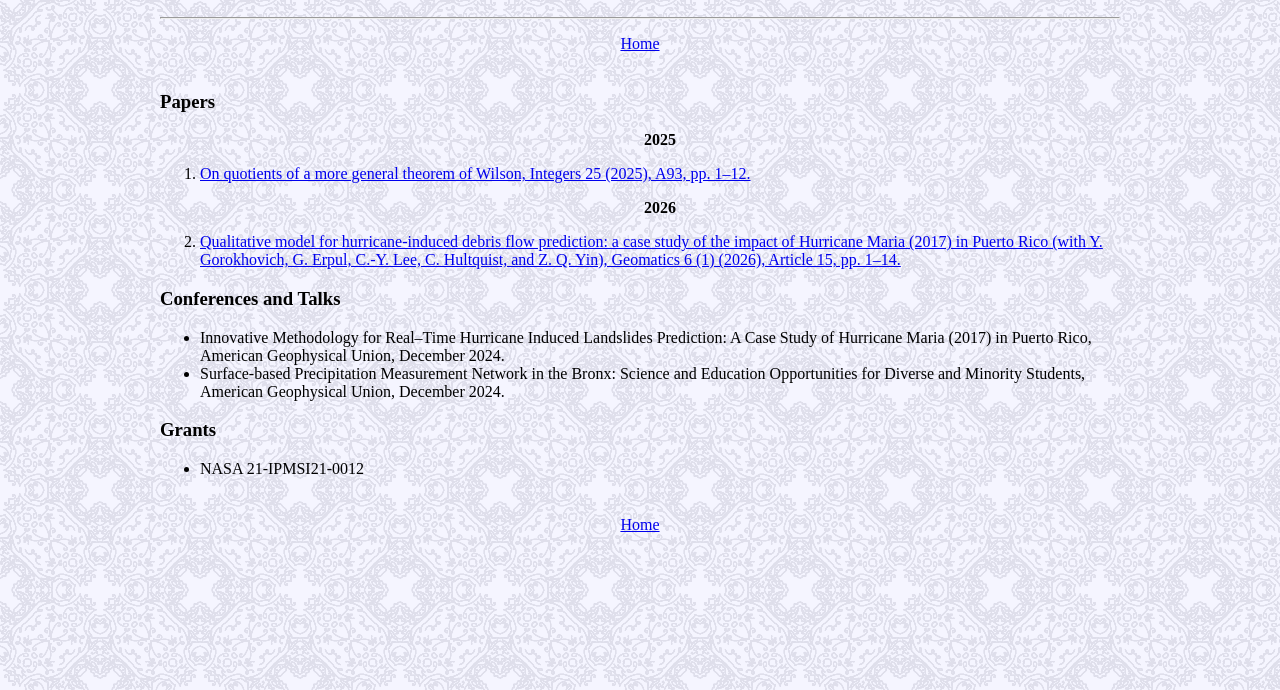
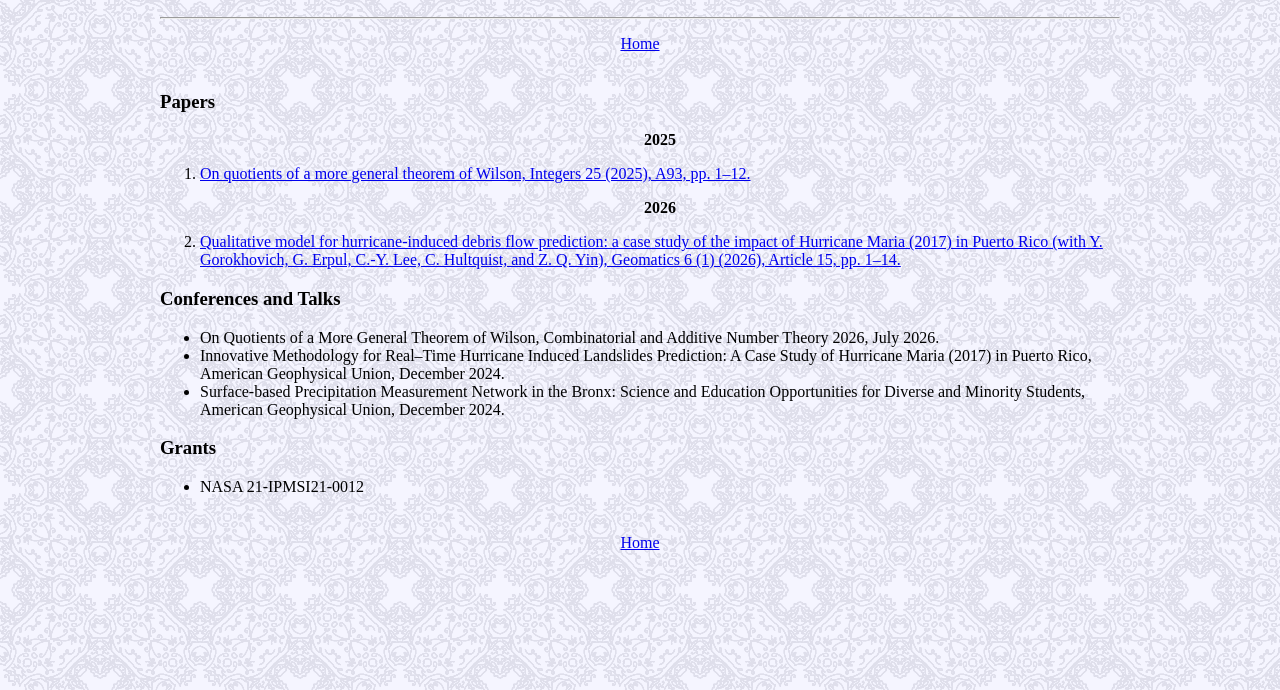
Before and after one commit to ivanvmorozov/ivanvmorozov.github.io, a plain HTML site: page research.html in a window 1280 px wide. Shown: the part 110-800 px from the top of the page. Drawn offline with Linux system fonts and the light colour scheme.

Commit message:
Update research.html

```diff
--- a/research.html
+++ b/research.html
@@ -19,6 +19,7 @@
 </ol>
 <h3>Conferences and Talks</h3>
 <ul>
+<li>On Quotients of a More General Theorem of Wilson, Combinatorial and Additive Number Theory 2026, July 2026.</li>
 <li>Innovative Methodology for Real–Time Hurricane Induced Landslides Prediction: A Case Study of Hurricane Maria (2017) in Puerto Rico, American Geophysical Union, December 2024.</li>
 <li>Surface-based Precipitation Measurement Network in the Bronx: Science and Education Opportunities for Diverse and Minority Students, American Geophysical Union, December 2024.</li>
 </ul>
```
